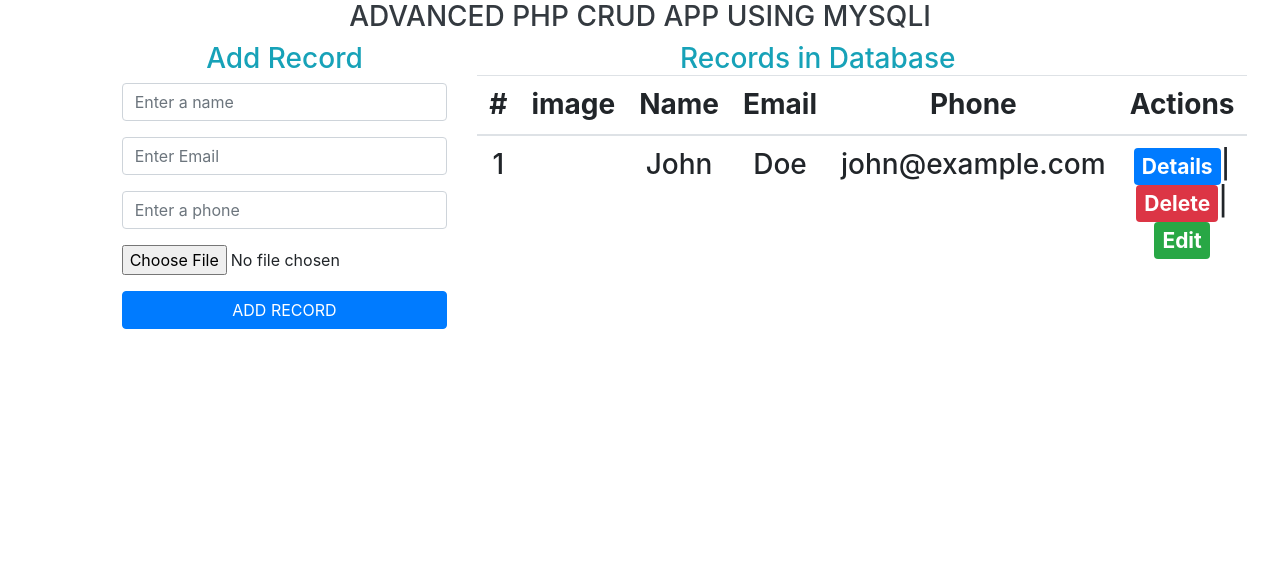
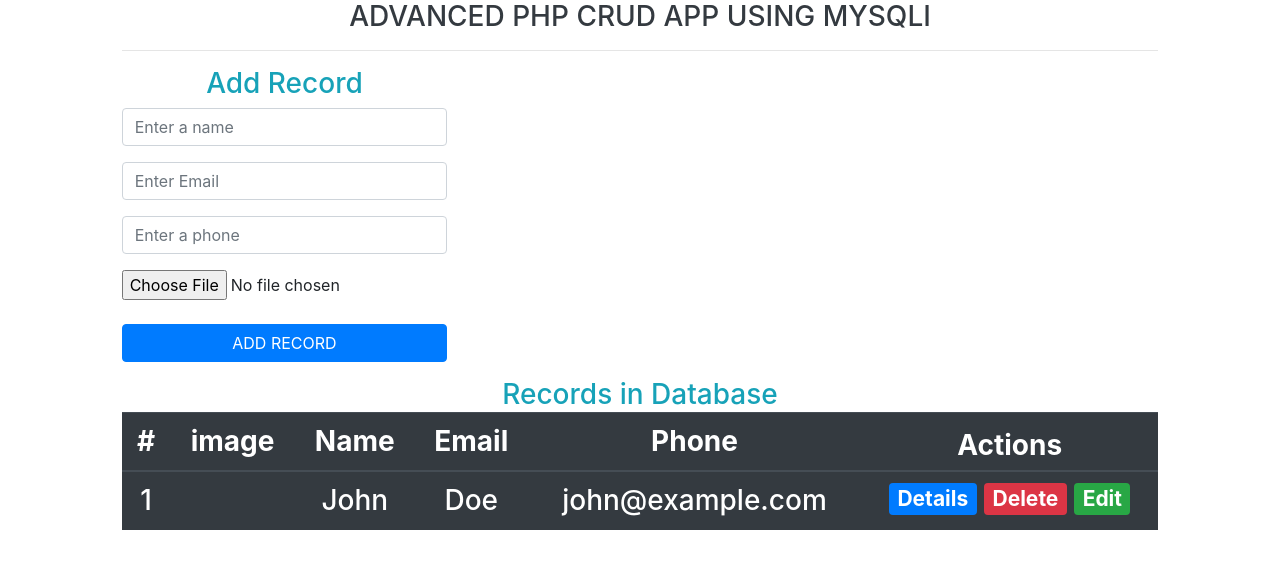
Before and after one commit to Duncanwar/PHP-CRUD, a PHP site: page / in a window 1280 px wide. Shown: the part 56-625 px from the top of the page. Run offline with PHP 8.4, Linux system fonts and the light colour scheme.

Commit message:
able to save

```diff
--- a/action.php
+++ b/action.php
@@ -0,0 +1,23 @@
+<?php
+session_start();
+include 'config.php';
+
+if(isset($_POST['add'])){
+    $name=$_POST['name'];
+    $email=$_POST['email'];
+    $phone=$_POST['phone'];
+
+    $photo=$_FILES['image']["name"];
+    $upload="uploads/".$photo;
+
+    $query="Insert into crud(name,email,phone,photo)values(?,?,?,?)";
+    $stmt=$conn->prepare($query);
+    $stmt->bind_param("ssss",$name,$email,$phone,$upload);
+    $stmt->execute();
+    move_uploaded_file($_FILES["image"]["tmp_name"], $upload);
+
+    header("location:index.php");
+    $_SESSION['response']="Successfully Inserted to the database!";
+    $_SESSION['res_type']="success";
+}
+?>
--- a/index.php
+++ b/index.php
@@ -47,7 +47,14 @@ include 'action.php'
   <h3 class="text-center text-dark">
   ADVANCED PHP CRUD APP USING MYSQLI
   </h3>
+<hr>
+<?php if(isset($_SESSION['response'])){ ?>
+    <div class="alert alert-<?= $_SESSION['res_type']; ?> alert-dismissible text-center">
+  <button type="button" class="close" data-dismiss="alert">&times;</button>
+  <b><?= $_SESSION['response']; ?></b>
 
+</div>
+<?php } unset($_SESSION['response']); ?>
   <div class="row">
   <div class="col-md-4">
   <h3 class="text-center text-info">Add Record
@@ -68,7 +75,7 @@ include 'action.php'
   </div>
 
   <div class="form-group">
-  <input type="file" name="image" class="for">
+  <input type="file" name="image" class="custom-file">
   </div>
 
   <div class="form-group">
@@ -78,10 +85,10 @@ include 'action.php'
   </form>
 </div>
 <!-- table is placed here -->
-<div class="col-md-8">
+<div class="col-md-12">
 <h3 class="text-center text-info">
 Records in Database
-<table class="table  table-hover">
+<table class="table table-dark table-hover">
     <thead>
       <tr>
         <th>#</th>
@@ -89,7 +96,7 @@ Records in Database
         <th>Name</th>
         <th>Email</th>
         <th>Phone</th>
-        <th>Actions</th>
+        <th class="p-2">Actions</th>
       </tr>
     </thead>
     <tbody>
@@ -99,10 +106,10 @@ Records in Database
         <td>John</td>
         <td>Doe</td>
         <td>john@example.com</td>
-        <td>
-        <a href="#" class="badge badge-primary p-2"> Details</a>|
-        <a href="#" class="badge badge-danger p-2"> Delete</a>|
-        <a href="#" class="badge badge-success p-2"> Edit</a>
+        <td class="p-2">
+        <a href="#" class="badge badge-primary "> Details</a>
+        <a href="#" class="badge badge-danger "> Delete</a>
+        <a href="#" class="badge badge-success "> Edit</a>
         </td>
       </tr>
     </tbody>
```
Also changed, not shown: uploads/SAM_7746.JPG (added), uploads/Screenshot from 2020-03-18 11-51-02.png (added), 1 other file.
